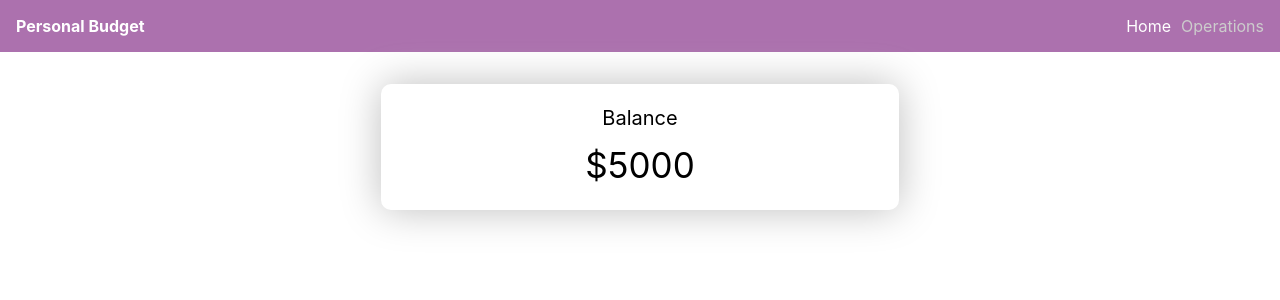
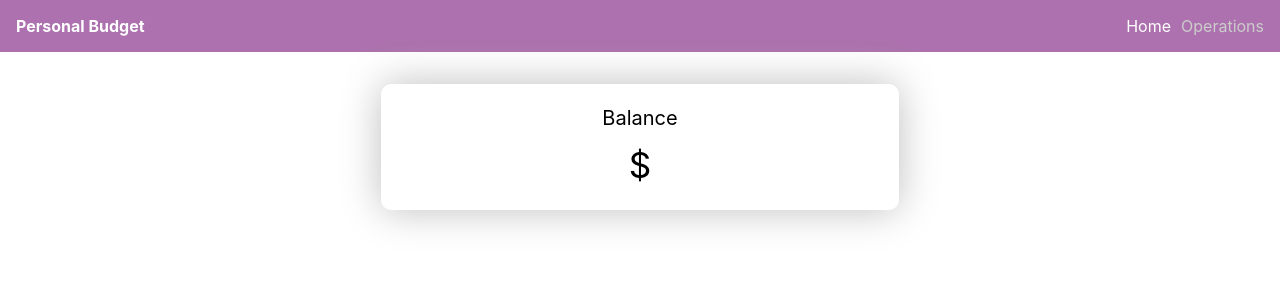
Before and after one commit to Raymark12/Personal-budget-app, a React (Create React App) app in the folder client/: page / in a window 1280 px wide. Shown: the top 300 px of the page. Built offline with nearby package versions, Linux system fonts and the light colour scheme.

Commit message:
adds OperationsLists to Home

```diff
--- a/client/src/components/Home/OperationsBalance/index.js
+++ b/client/src/components/Home/OperationsBalance/index.js
@@ -4,7 +4,7 @@ import style from "./operationsBalance.module.scss";
 const OperationsBalance = ({ balance }) => {
   return (
     <Card title="Balance">
-      <div className={style.balance}>{balance}</div>
+      <div className={style.balance}>${balance}</div>
     </Card>
   );
 };
--- a/client/src/components/Home/index.js
+++ b/client/src/components/Home/index.js
@@ -1,9 +1,16 @@
+import { useState } from "react";
+import OperationsList from "../Operations/OperationsList";
 import OperationsBalance from "./OperationsBalance";
 
 const Home = () => {
-  const balance = "$5000";
+  const [balance, setBalance] = useState();
+  const [operations, setOperations] = useState([]);
+
   return (
-    <OperationsBalance balance={balance}/>
+    <>
+      <OperationsBalance balance={balance} />
+      <OperationsList operations={operations} />
+    </>
   );
 };
 
```
